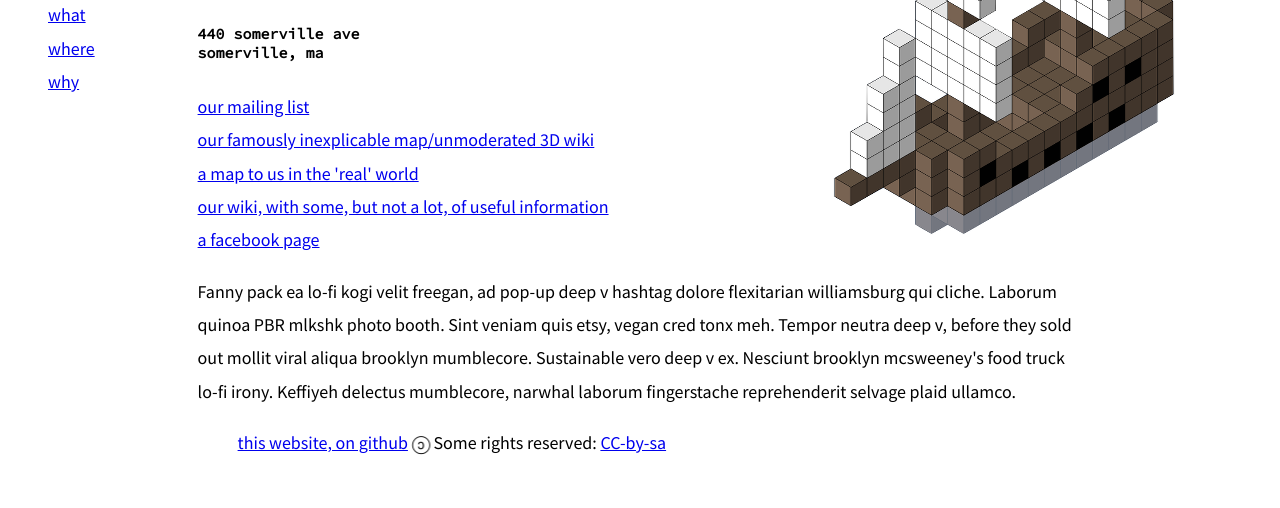
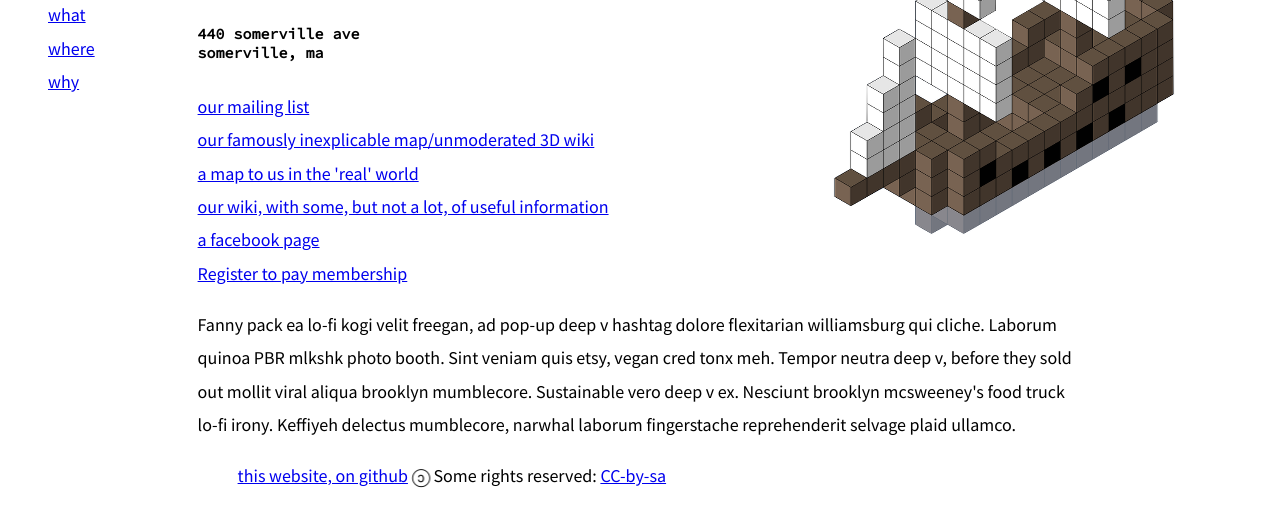
Before and after one commit to pirateship/p.irateship.com, a plain HTML site: page index.html in a window 1280 px wide. Shown: the part 211-719 px from the top of the page. Drawn offline with Linux system fonts and the light colour scheme.

Commit message:
subscription link

```diff
--- a/index.html
+++ b/index.html
@@ -47,6 +47,8 @@
     <a href="http://wiki.irateship.com">our wiki, with some, but not a lot, of useful information</a>
     <br />
     <a href="https://www.facebook.com/irateship">a facebook page</a>
+    <br />
+    <a href="https://www.wepay.com/donations/pirateship-membership">Register to pay membership</a>
     <p>
     Fanny pack ea lo-fi kogi velit freegan, ad pop-up deep v hashtag dolore flexitarian williamsburg qui cliche. Laborum quinoa PBR mlkshk photo booth. Sint veniam quis etsy, vegan cred tonx meh. Tempor neutra deep v, before they sold out mollit viral aliqua brooklyn mumblecore. Sustainable vero deep v ex. Nesciunt brooklyn mcsweeney's food truck lo-fi irony. Keffiyeh delectus mumblecore, narwhal laborum fingerstache reprehenderit selvage plaid ullamco.
     </p>
```
